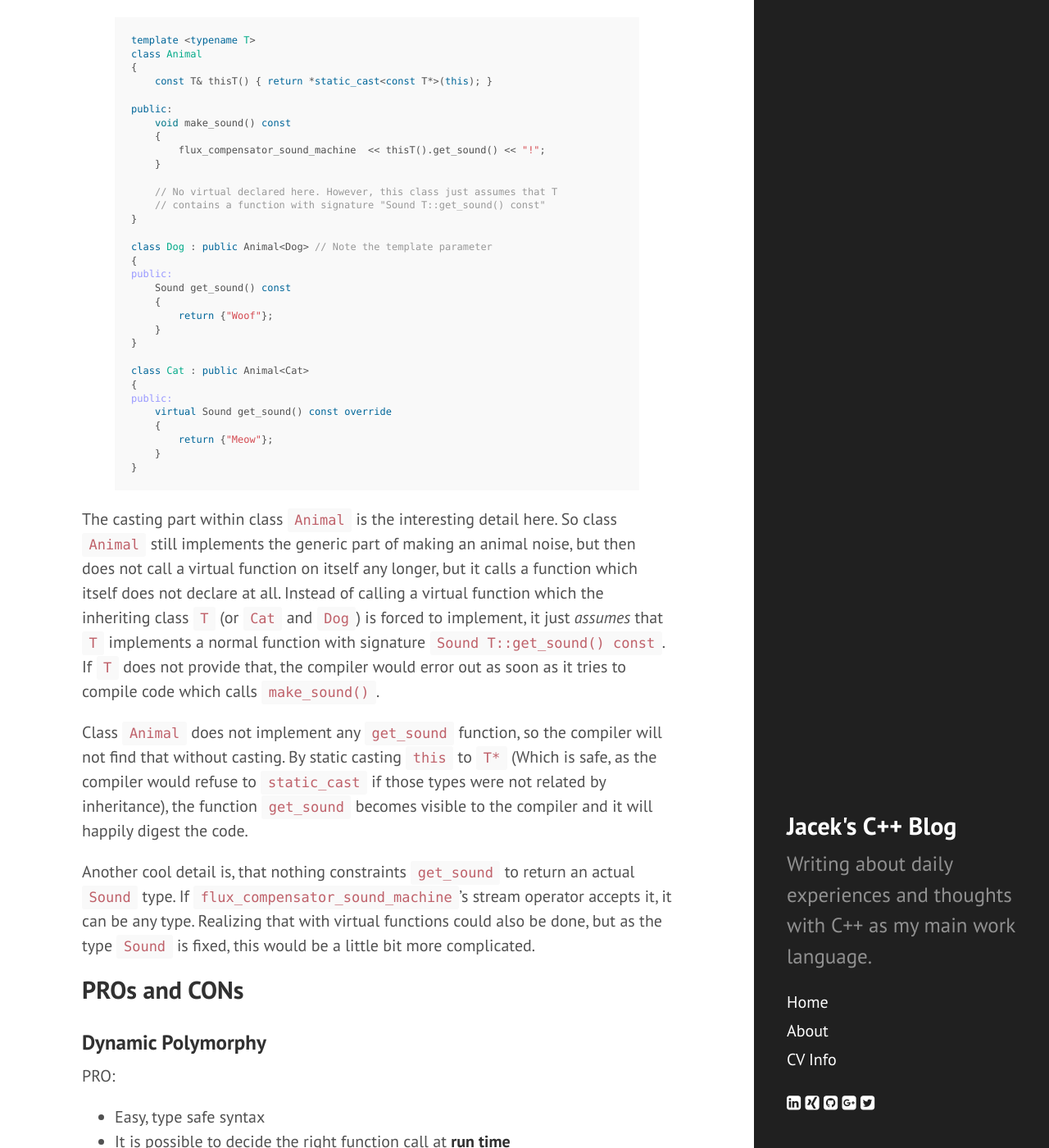
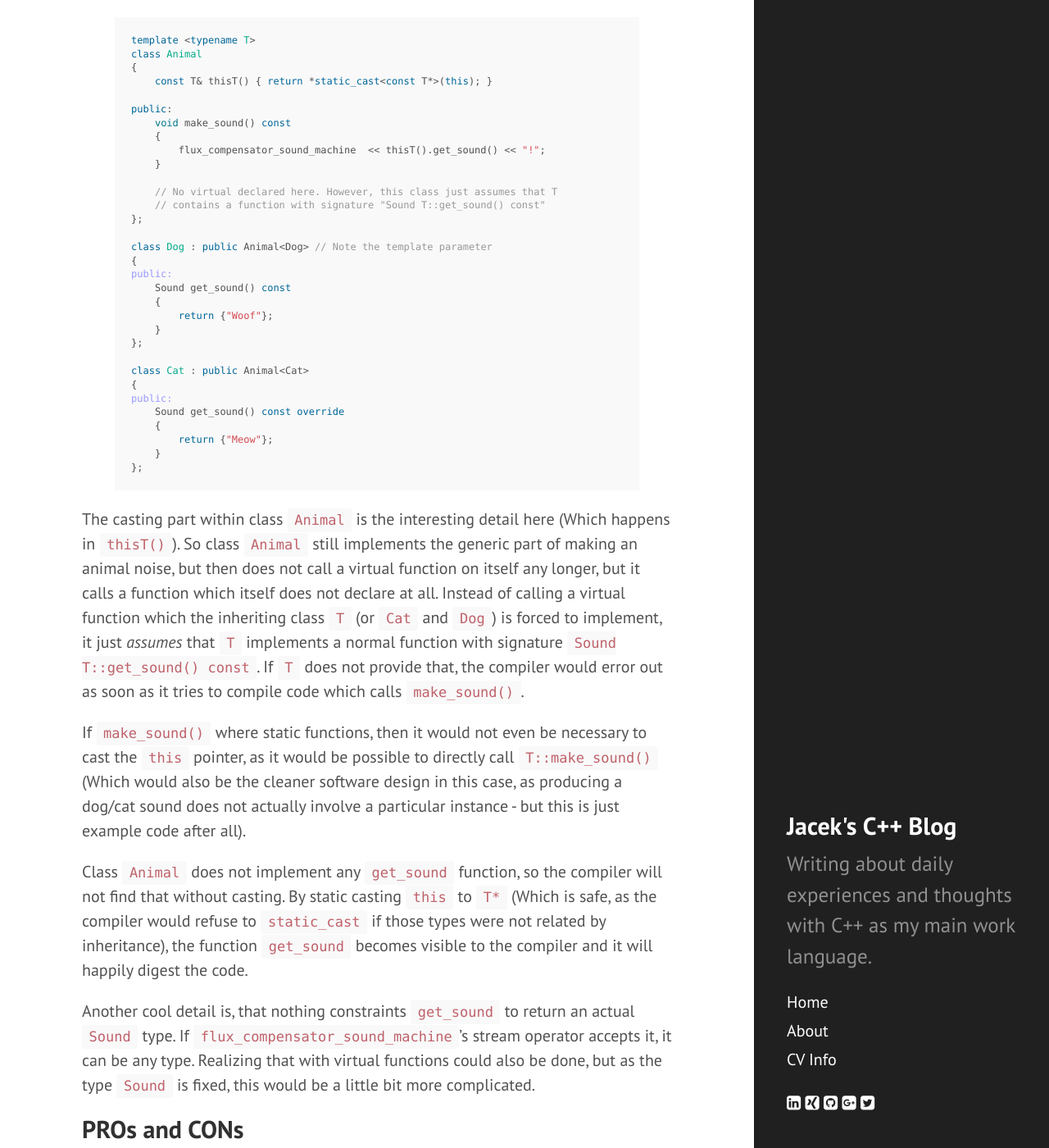
Before and after one commit to tfc/tfc.github.io, a Jekyll site: the page built from _posts/2016-02-27-static_polymorphy.md, in a window 1280 px wide and 1400 px high, scrolled down 1317 px. Shown: the whole window at 82% size. Built offline with Jekyll 4.4.1, drawn with Linux system fonts in a browser that asks for light colours; nearby versions of some CDN libraries; comment, search, counter and statistics services are not loaded.

Commit message:
Static Polymorphy article: Fix syntax and say something about static members. Thanks to Sam.

```diff
--- a/_posts/2016-02-27-static_polymorphy.md
+++ b/_posts/2016-02-27-static_polymorphy.md
@@ -24,7 +24,7 @@ public:
     }
 
     virtual Sound get_sound() const = 0;
-}
+};
 
 class Dog : public Animal
 {
@@ -33,7 +33,7 @@ public:
     {
         return {"Woof"};
     }
-}
+};
 
 class Cat : public Animal
 {
@@ -42,7 +42,7 @@ public:
     {
         return {"Meow"};
     }
-}
+};
 {% endhighlight %}
 
 So the `Animal` class does all the generic work, without knowing anything about specific animal sounds, and asks its subclass for exactly that information.
@@ -65,7 +65,7 @@ public:
 
     // No virtual declared here. However, this class just assumes that T
     // contains a function with signature "Sound T::get_sound() const"
-}
+};
 
 class Dog : public Animal<Dog> // Note the template parameter
 {
@@ -74,22 +74,24 @@ public:
     {
         return {"Woof"};
     }
-}
+};
 
 class Cat : public Animal<Cat>
 {
 public:
-    virtual Sound get_sound() const override
+    Sound get_sound() const override
     {
         return {"Meow"};
     }
-}
+};
 {% endhighlight %}
 
-The casting part within class `Animal` is the interesting detail here.
+The casting part within class `Animal` is the interesting detail here (Which happens in `thisT()`).
 So class `Animal` still implements the generic part of making an animal noise, but then does not call a virtual function on itself any longer, but it calls a function which itself does not declare at all.
 Instead of calling a virtual function which the inheriting class `T` (or `Cat` and `Dog`) is forced to implement, it just *assumes* that `T` implements a normal function with signature `Sound T::get_sound() const`.
 If `T` does not provide that, the compiler would error out as soon as it tries to compile code which calls `make_sound()`.
+
+If `make_sound()` where static functions, then it would not even be necessary to cast the `this` pointer, as it would be possible to directly call `T::make_sound()` (Which would also be the cleaner software design in this case, as producing a dog/cat sound does not actually involve a particular instance - but this is just example code after all).
 
 Class `Animal` does not implement any `get_sound` function, so the compiler will not find that without casting.
 By static casting `this` to `T*` (Which is safe, as the compiler would refuse to `static_cast` if those types were not related by inheritance), the function `get_sound` becomes visible to the compiler and it will happily digest the code.
```
